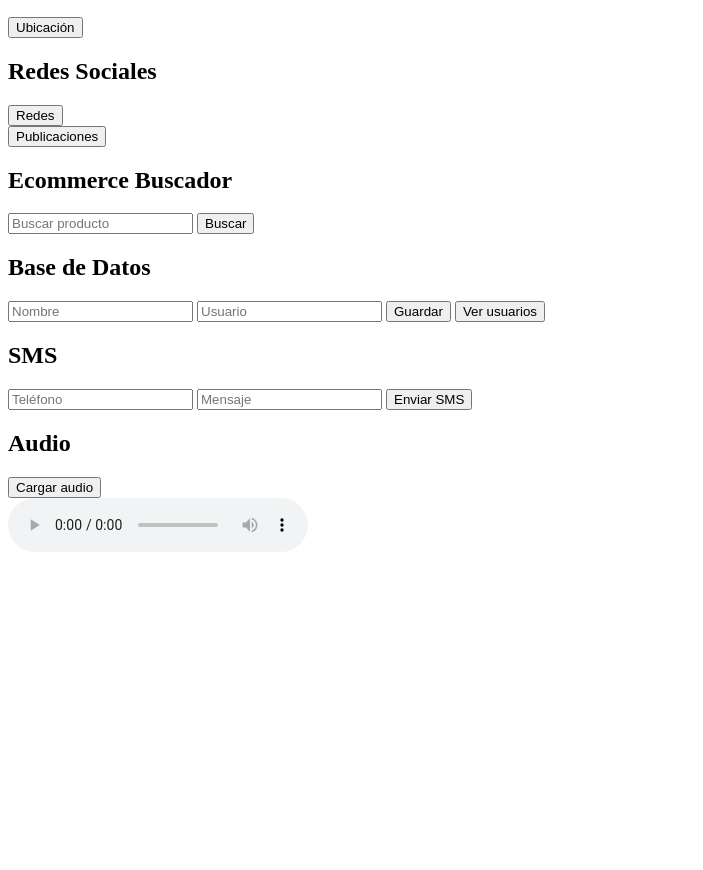
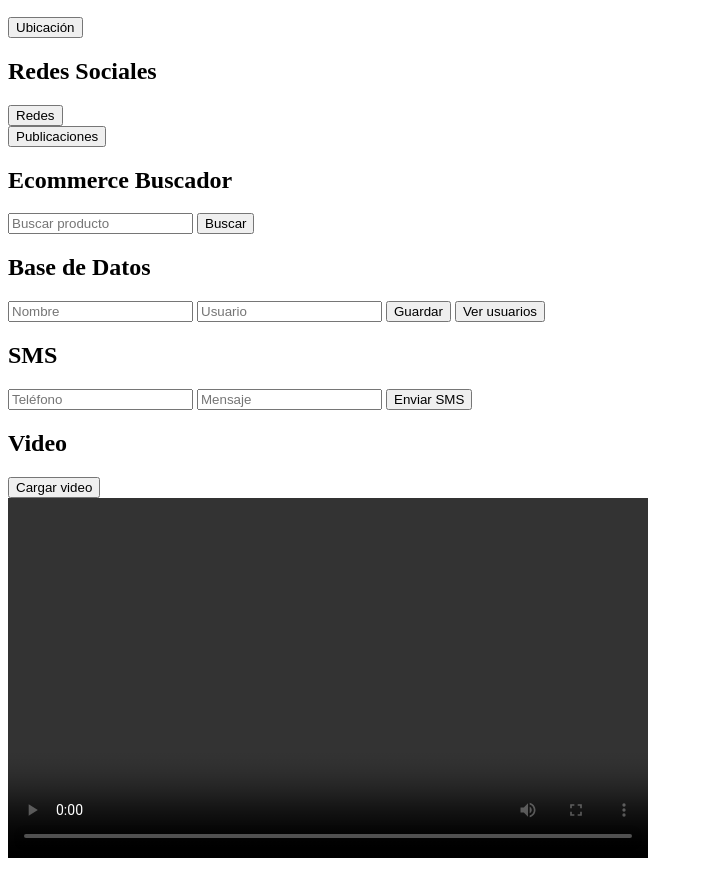
Before and after one commit to dahanarubi/Montejanorodriguezdahanarubiunidad3, a website: page public/index.html in a window 1280 px wide. Shown: the part 110-980 px from the top of the page, without its empty margins (0-703 px from the left). Before the commit the page ends 800 px from the top, so only its background shows below. Drawn offline with Linux system fonts and the light colour scheme.

Commit message:
bloque video

```diff
--- a/public/index.html
+++ b/public/index.html
@@ -35,10 +35,10 @@
 <input id="mensaje" placeholder="Mensaje">
 <button onclick="sms()">Enviar SMS</button>
 
-<h2>Audio</h2>
-<button onclick="audio()">Cargar audio</button>
+<h2>Video</h2>
+<button onclick="video()">Cargar video</button>
 <br>
-<audio id="player" controls></audio>
+<video id="playerVideo" width="640" height="360" controls></video>
 
 </body>
 </html>
```
